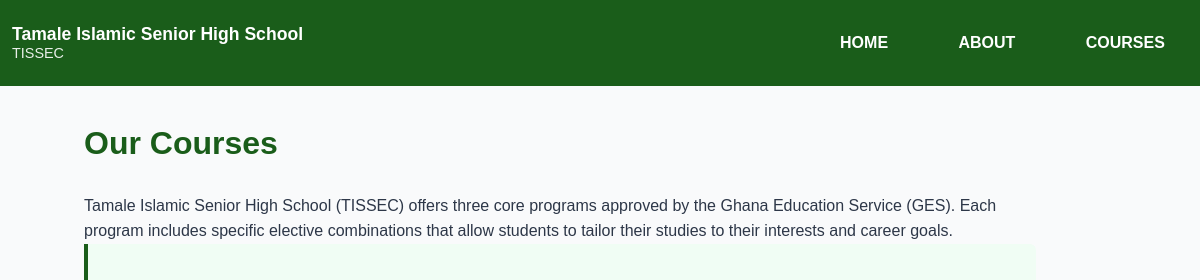
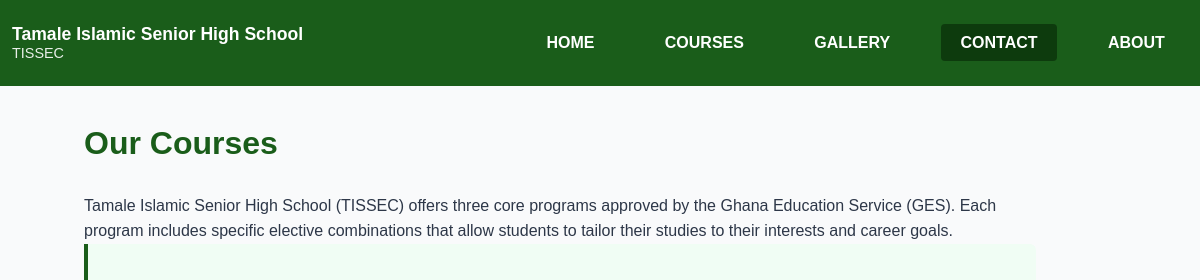
Before and after one commit to Oscar006-HUB/TISSEC, a plain HTML site: page courses.html in a window 1280 px wide. Shown: the top 280 px of the page, 80-1280 px from the left. Drawn offline with Linux system fonts and the light colour scheme.

Commit message:
Update courses.html

```diff
--- a/courses.html
+++ b/courses.html
@@ -220,15 +220,18 @@
 
     <div class="nav-links">
       <a href="index.html">HOME</a>
-      <a href="about.html">ABOUT</a>
       <a href="courses.html">COURSES</a>
+      <a href="gallery.html">GALLERY</a>
+      <a href="contact.html" style="background: #0d3b0d;">CONTACT</a>
+       <a href="about.html">ABOUT</a>
     </div>
 
-    <div class="mobile-menu" id="mobileMenu">
+     <div class="mobile-menu" id="mobileMenu">
       <a href="index.html">HOME</a>
-      <a href="about.html">ABOUT</a>
       <a href="courses.html">COURSES</a>
-    </div>
+      <a href="gallery.html">GALLERY</a>
+      <a href="contact.html" style="background: #0d3b0d;">CONTACT</a>
+       <a href="about.html">ABOUT</a>
   </header>
 
   <main>
```
